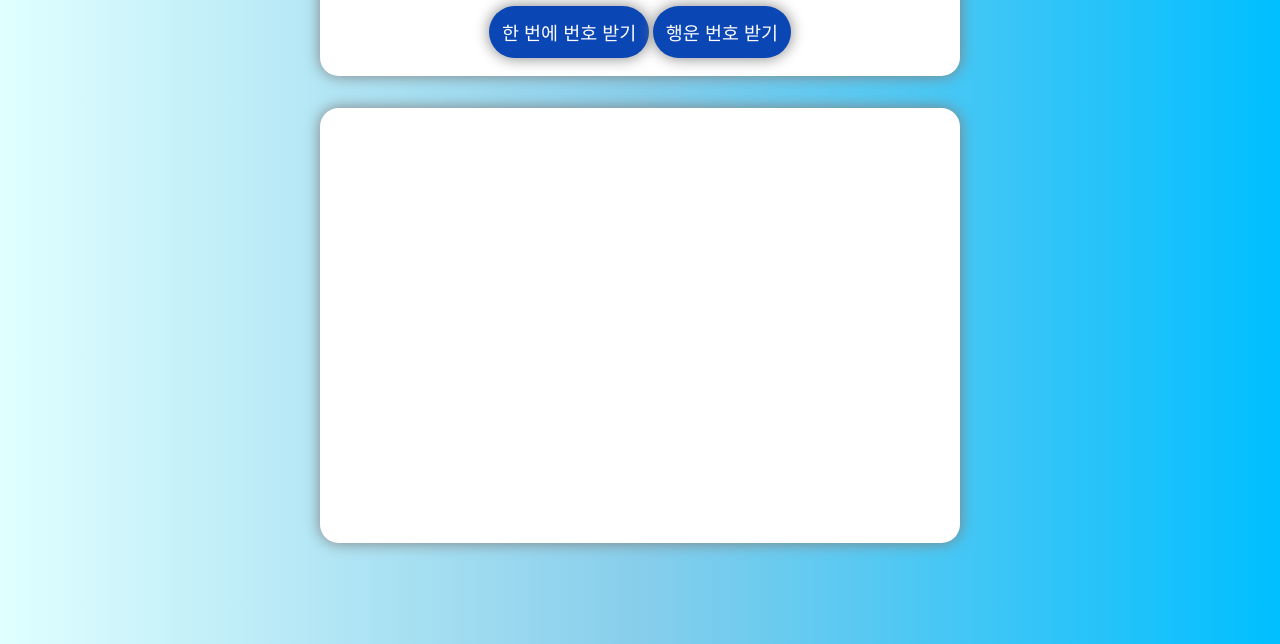
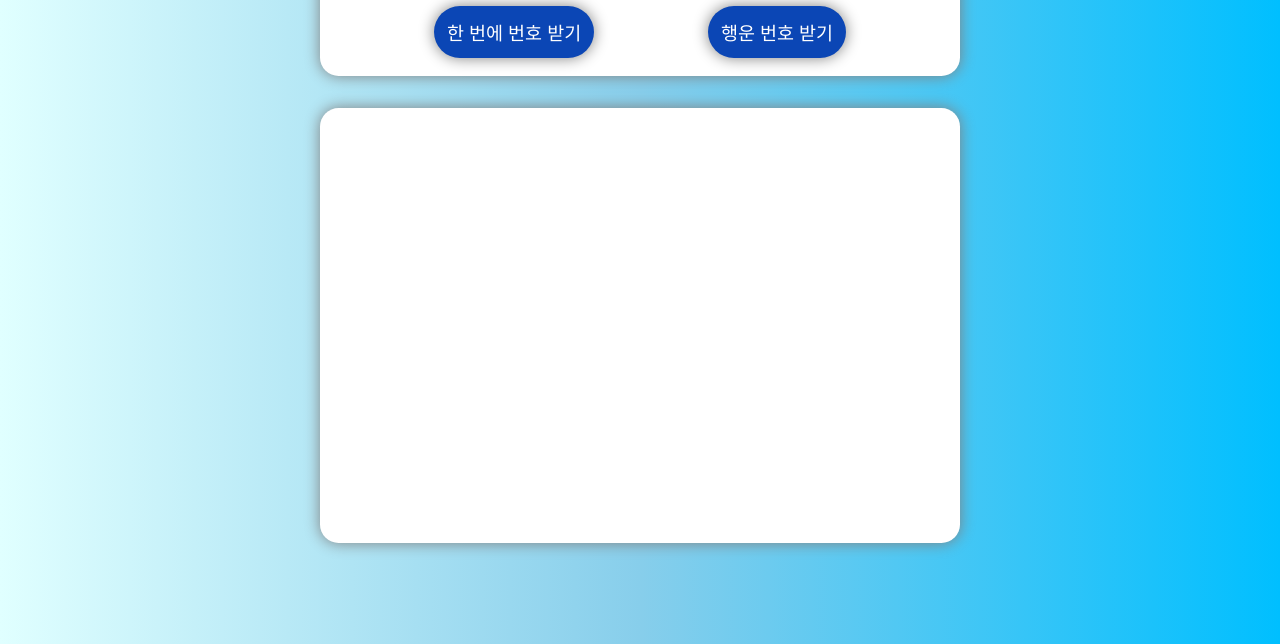
Before and after one commit to w00ye0l/Lotto_maker, a plain HTML site: page index.html in a window 1280 px wide. Shown: the part 156-800 px from the top of the page. Drawn offline with nearby package versions, Linux system fonts and the light colour scheme.

Commit message:
Update style.css

```diff
--- a/style.css
+++ b/style.css
@@ -33,6 +33,12 @@ body {
     margin: 0;
     padding-bottom: 1.4545vw;
     font-size: 3vw;
+}
+
+.btns {
+    width: 100%;
+    display: flex;
+    justify-content: space-evenly;
 }
 
 .btn {
```
